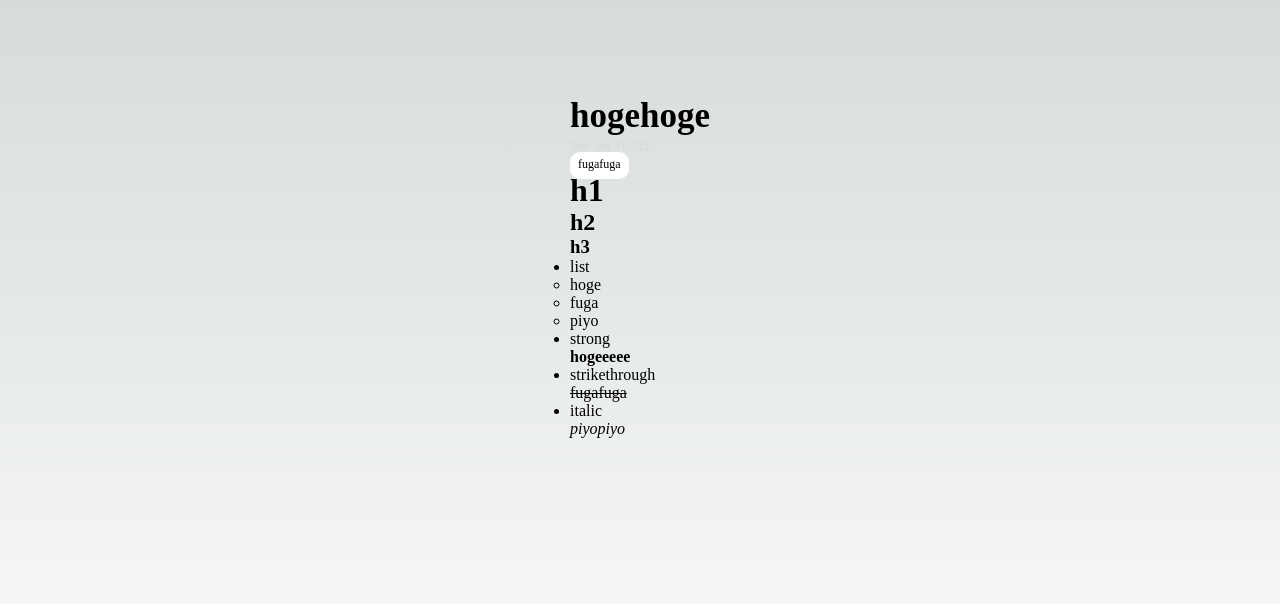
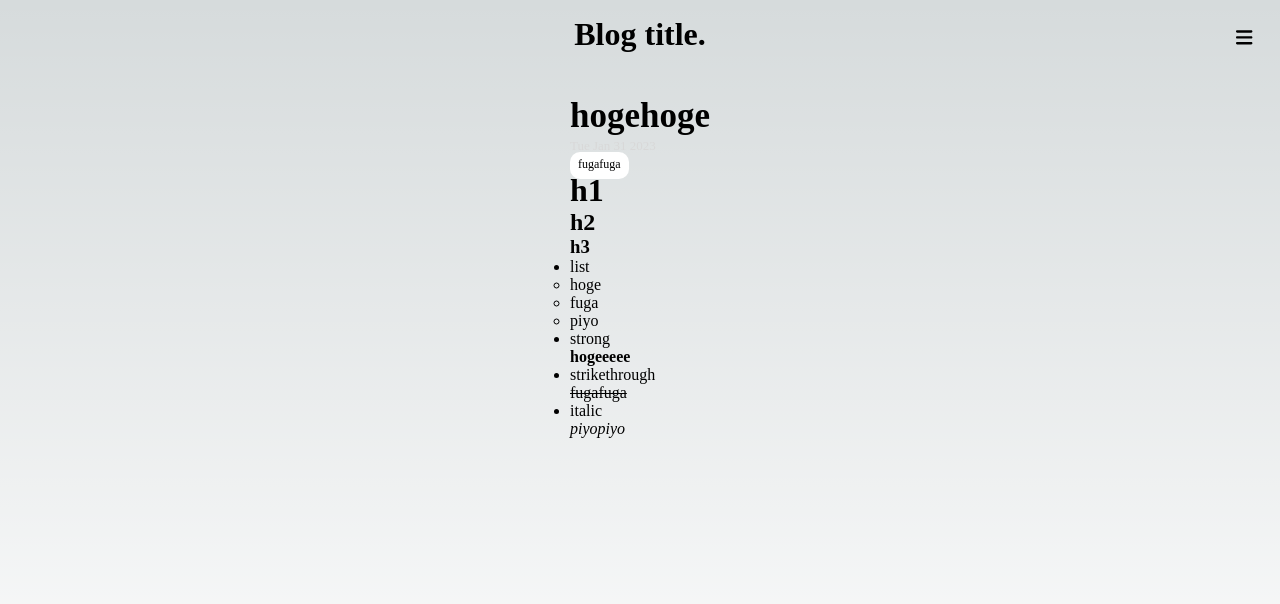
Before and after one commit to kosuke-fukada/nextjs_blog, a Next.js app: page / in a window 1280 px wide. Shown: the top 604 px of the page. Built offline with nearby package versions, Linux system fonts and the light colour scheme.

Commit message:
added header component.

```diff
--- /dev/null
+++ b/components/molecules/Header.tsx
@@ -0,0 +1,42 @@
+import { faBars } from '@fortawesome/free-solid-svg-icons'
+import { FontAwesomeIcon } from '@fortawesome/react-fontawesome'
+import { useRef, useState } from 'react'
+import { CSSTransition } from 'react-transition-group'
+import styles from '../../styles/molecules/Header.module.css'
+import SideMenu from './SideMenu'
+
+const Header = (): JSX.Element => {
+  const [open, setOpen] = useState(false)
+  const nodeRef = useRef(null)
+  const menuList = [
+    {
+      title: 'hogehoge',
+      link: '/hogehoge'
+    },
+    {
+      title: 'fugafuga',
+      link: '/fugafuga'
+    }
+  ]
+  return (
+    <div className={styles.header}>
+      <h1 className={styles.logo}>Blog title.</h1>
+      <button className={styles.menu_bars} onClick={() => setOpen(!open)}>
+        <FontAwesomeIcon icon={faBars} size='xs' />
+      </button>
+      <CSSTransition
+        nodeRef={nodeRef}
+        in={open}
+        timeout={500}
+        classNames="sidemenu_wrapper"
+        unmountOnExit
+      >
+        <div className="sidemenu_wrapper" ref={nodeRef}>
+          <SideMenu menuList={menuList} />
+        </div>
+      </CSSTransition>
+    </div>
+  )
+}
+
+export default Header
--- a/pages/index.tsx
+++ b/pages/index.tsx
@@ -1,5 +1,6 @@
 import { Inter } from '@next/font/google'
 import Head from 'next/head'
+import Header from '../components/molecules/Header'
 import Post from '../components/organisms/Post'
 import styles from '../styles/Home.module.css'
 
@@ -44,6 +45,7 @@ export default function Home() {
         <link rel="icon" href="/favicon.ico" />
       </Head>
       <main className={styles.main}>
+        <Header />
         <Post title='hogehoge' tags={tags} created={(new Date()).toDateString()} body={body} />
       </main>
     </>
--- /dev/null
+++ b/styles/molecules/Header.module.css
@@ -0,0 +1,21 @@
+.header {
+  position: fixed;
+  top: 0;
+  padding: 1rem;
+  width: 100vw;
+}
+
+.logo {
+  text-align: center;
+}
+
+.menu_bars {
+  background-color: transparent;
+  border: none;
+  position: absolute;
+  top: 1rem;
+  right: 1rem;
+  padding: 0.5rem;
+  width: 40px;
+  font-size: 25px;
+}
```
